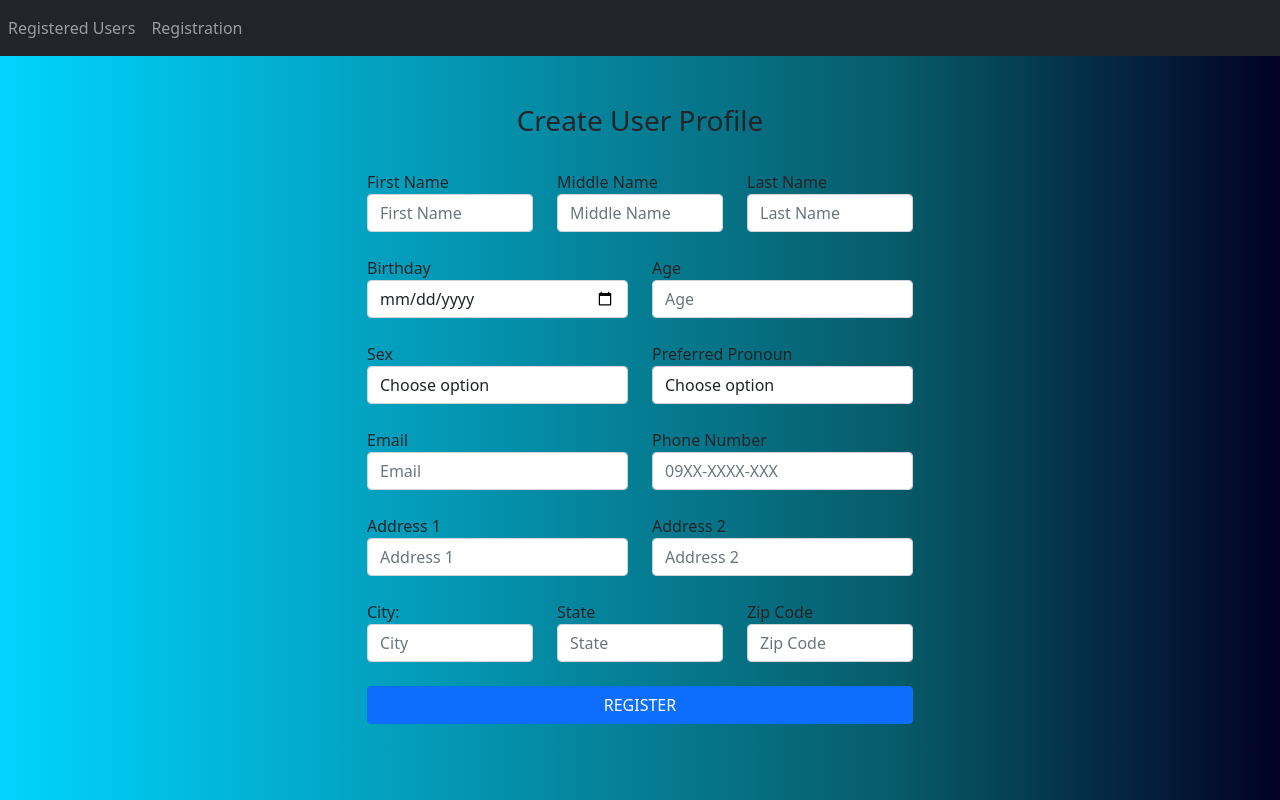
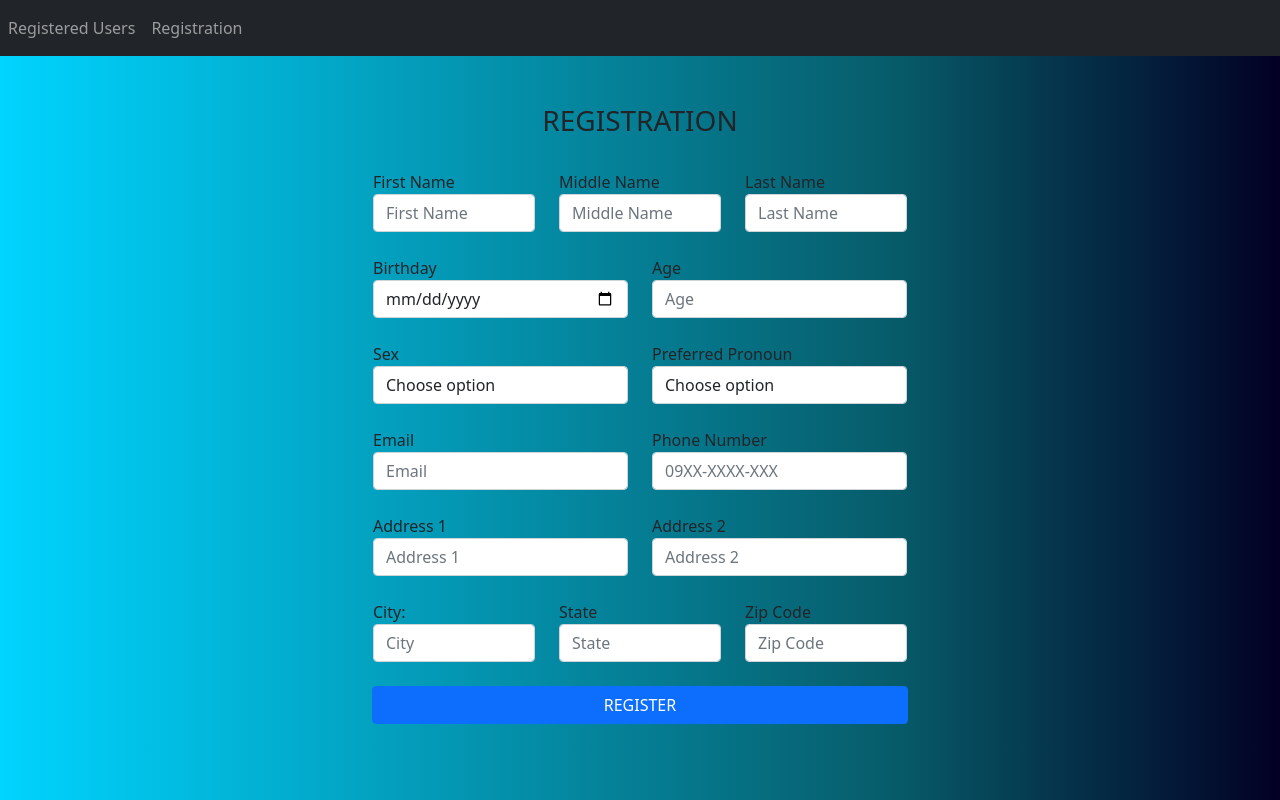
Before and after one commit to HPhil24/User_Registration, a React (Create React App) app in the folder user-registration/: page /create in a window 1280 px wide. Built offline with nearby package versions, Linux system fonts and the light colour scheme.

Commit message:
Final commit

```diff
--- a/user-registration/src/CreateUser.js
+++ b/user-registration/src/CreateUser.js
@@ -15,7 +15,7 @@ export const CreateUser = () => {
     <div className="container">
       <div className="mt-5">
         <h3>
-          <center>Create User Profile</center>
+          <center>REGISTRATION</center>
         </h3>
         <UserForm onSubmit={onSubmit} />
       </div>
--- a/user-registration/src/UserForm.js
+++ b/user-registration/src/UserForm.js
@@ -26,7 +26,7 @@ export const UserForm = ({ user, onSubmit }) => {
   });
 
   return (
-    <div className="container1">
+    <div className="container">
     <form onSubmit={submitHandler}>
       <div className="form-group">
         <br></br>
@@ -52,7 +52,7 @@ export const UserForm = ({ user, onSubmit }) => {
               id="mname"
               placeholder="Middle Name"
               autoComplete="off"
-              {...register("mname", { required: "Required" })}
+              {...register("mname",)}
             />
           </div>
           <div className="col-sm-2">
--- a/user-registration/src/UsersList.js
+++ b/user-registration/src/UsersList.js
@@ -19,9 +19,10 @@ export const UsersList = () => {
         <h3>
           <center>Registered Users</center>
         </h3>
-        <table className="table table-striped table-hover table-responsive table-dark">
+        <br></br>
+        <table className="table table-striped table-hover table-responsive table-light">
           <thead>
-            <tr>
+            <tr className="table-dark">
               <th>First Name</th>
               <th>Middle Name</th>
               <th>Last Name</th>
--- a/user-registration/src/index.css
+++ b/user-registration/src/index.css
@@ -1,6 +1,7 @@
 body {
   background: rgb(0,212,255);
 background: linear-gradient(90deg, rgba(0,212,255,1) 0%, rgba(7,91,105,1) 70%, rgba(2,0,36,1) 100%);
+
   margin: 0;
   font-family: -apple-system, BlinkMacSystemFont, 'Segoe UI', 'Roboto', 'Oxygen',
     'Ubuntu', 'Cantarell', 'Fira Sans', 'Droid Sans', 'Helvetica Neue',
```
